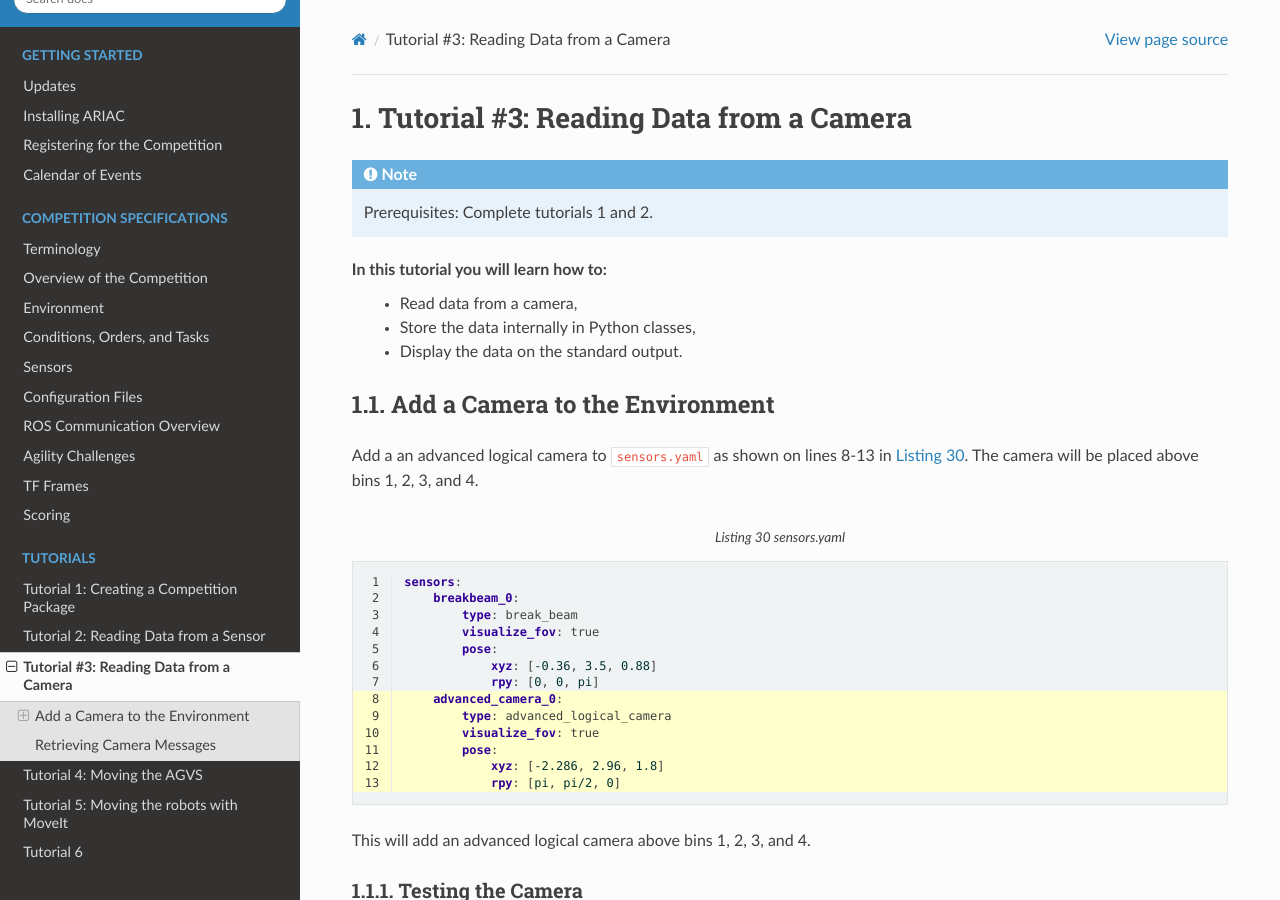
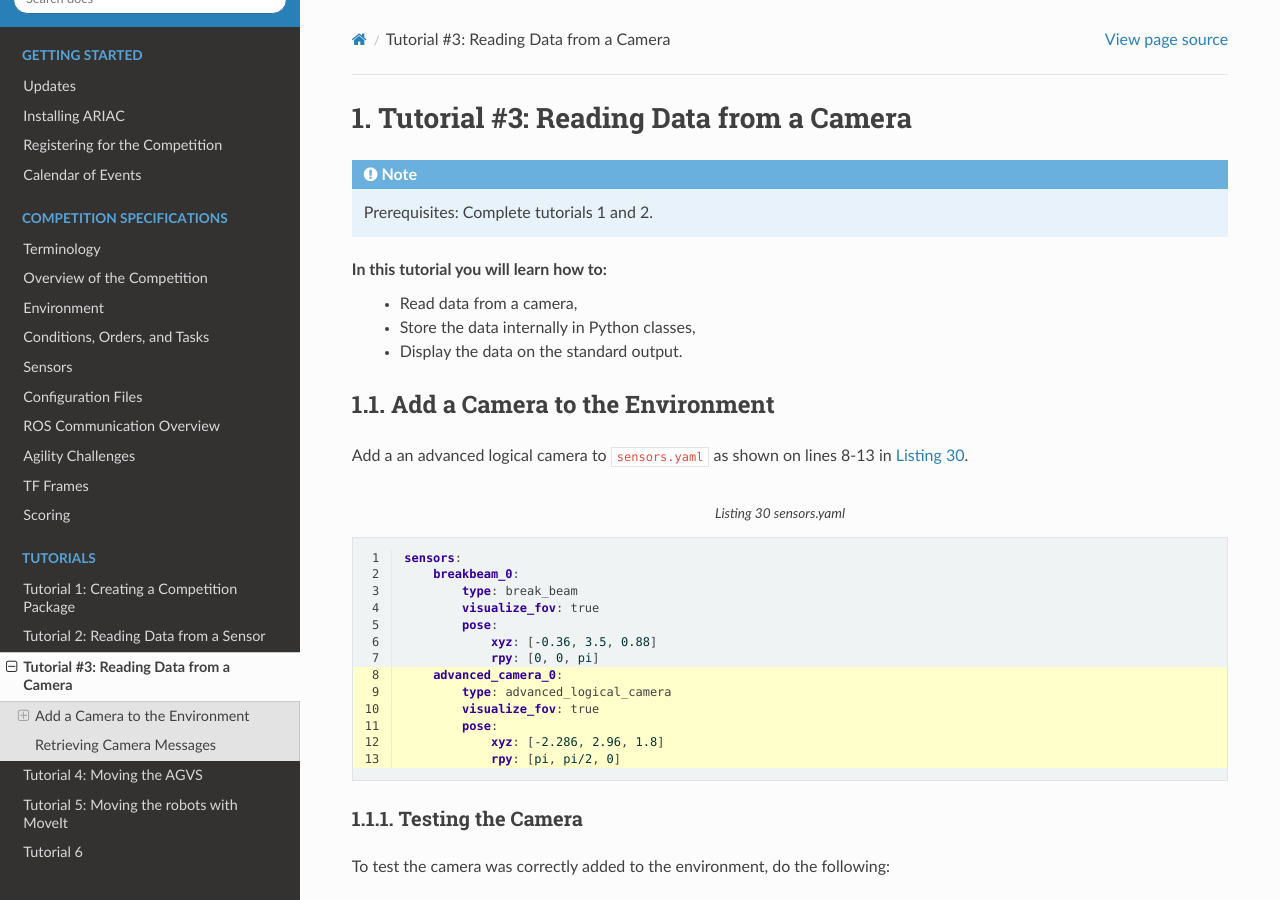
Before and after one commit to usnistgov/ARIAC, a Sphinx documentation site: the page built from docs/tutorials/tutorial_3.rst, in a window 1280 px wide and 900 px high. Built offline with Sphinx 7.4.7 and the Read the Docs theme 2.0.0, drawn with Linux system fonts in a browser that asks for light colours; some of the changed text lies outside the part shown.

Commit message:
adding new tutorials

```diff
--- a/docs/tutorials/tutorial_3.rst
+++ b/docs/tutorials/tutorial_3.rst
@@ -18,7 +18,7 @@ In this tutorial you will learn how to:
 Add a Camera to the Environment
 --------------------------------
 
-Add a an advanced logical camera to  ``sensors.yaml`` as shown on lines 8-13 in :numref:`sensors-yaml`. The camera will be placed above bins 1, 2, 3, and 4.
+Add a an advanced logical camera to  ``sensors.yaml`` as shown on lines 8-13 in :numref:`sensors-yaml`.
 
 .. code-block:: yaml
     :caption: sensors.yaml
@@ -42,8 +42,6 @@ Add a an advanced logical camera to  ``sensors.yaml`` as shown on lines 8-13 in
 
 
 
-This will add an advanced logical camera above bins 1, 2, 3, and 4.
-
 
 Testing the Camera
 ^^^^^^^^^^^^^^^^^^
@@ -51,6 +49,7 @@ Testing the Camera
 To test  the camera was correctly added to the environment, do the following:
 
 .. code-block:: bash
+
   cd ~/ariac_ws
   colcon build
   . install/setup.bash
```
